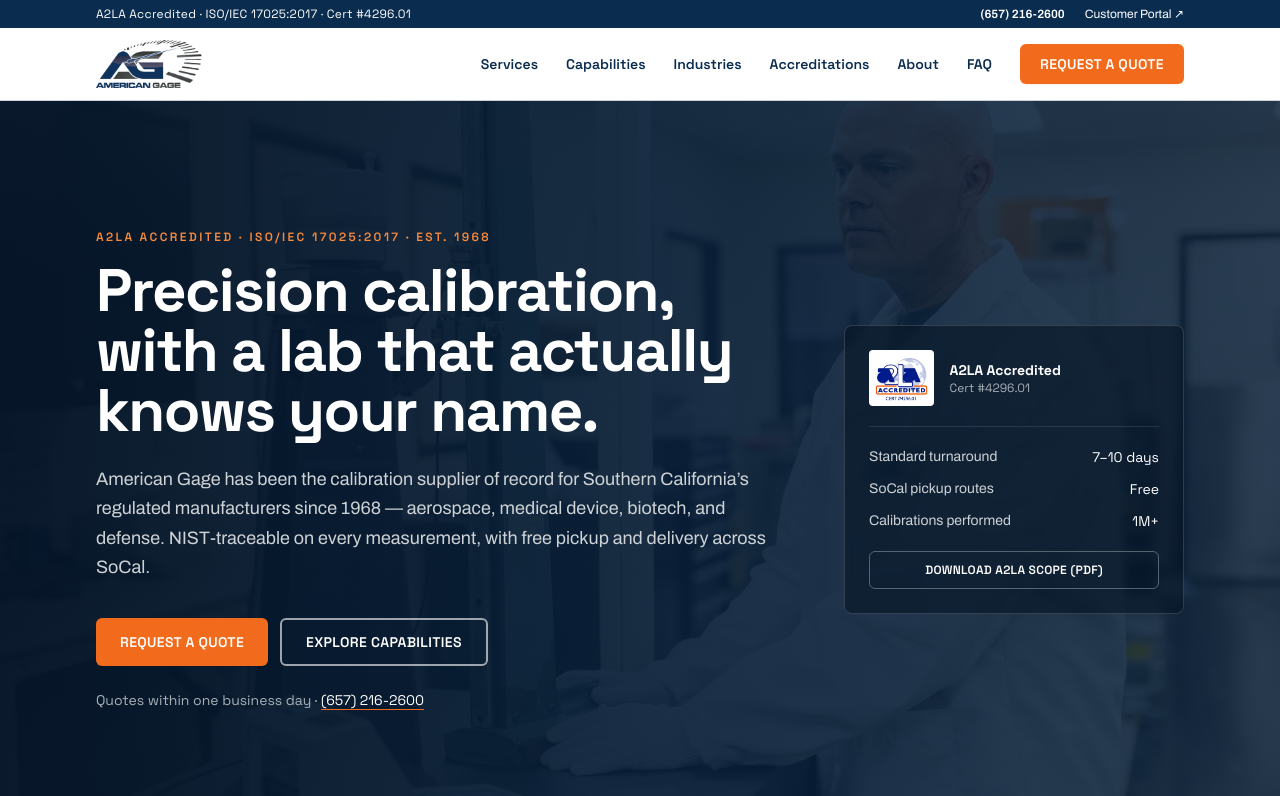
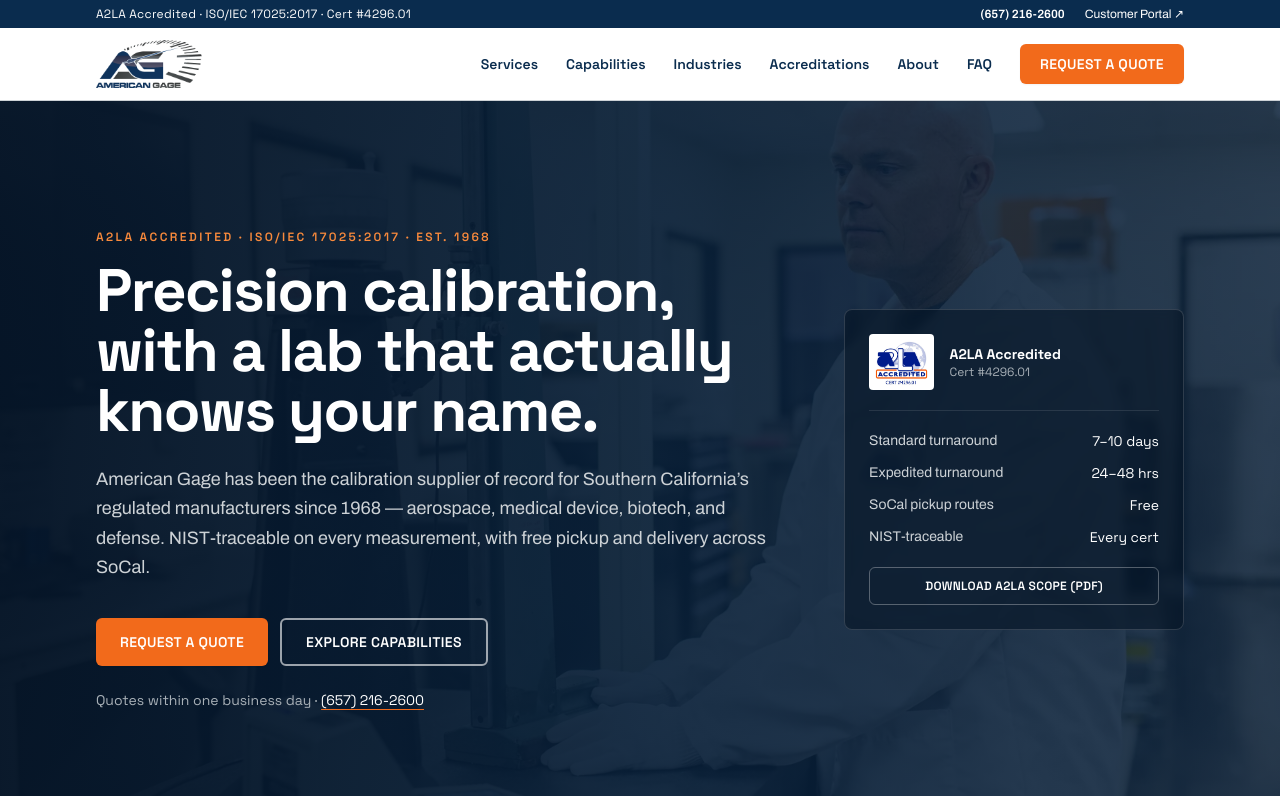
Before and after one commit to surgeadmin1/american-gage, a Next.js app: page / in a window 1280 px wide. Shown: the top 796 px of the page. Built offline with nearby package versions, Linux system fonts and the light colour scheme.

Commit message:
Remove calibrations-volume statistic site-wide; reword supporting copy

```diff
--- a/app/about/page.tsx
+++ b/app/about/page.tsx
@@ -10,7 +10,7 @@
 export const metadata: Metadata = {
   title: 'About Us — A Calibration Lab Serving SoCal Since 1968',
   description:
-    'American Gage has calibrated for Southern California manufacturers since 1968. 8,000 sq ft of discipline-specific labs in Placentia, CA — over one million calibrations performed.',
+    'American Gage has calibrated for Southern California manufacturers since 1968 — 8,000 sq ft of discipline-specific, ISO/IEC 17025:2017 accredited labs in Placentia, CA.',
   alternates: { canonical: '/about' },
 };
 
@@ -40,7 +40,7 @@
       <PageHero
         eyebrow={`Est. ${site.founded}`}
         title="Fifty-plus years of getting the measurement right."
-        lead="American Gage started with gage blocks and aerospace machine shops. Over one million calibrations later, the mission hasn't changed: measurements your auditors trust, from people who know your name."
+        lead="American Gage started with gage blocks and aerospace machine shops. More than half a century later, the mission hasn't changed: measurements your auditors trust, from people who know your name."
       />
 
       <div className="container-site grid gap-6 pb-16 sm:grid-cols-2 lg:gap-8">
@@ -97,7 +97,7 @@
           </h2>
           <p className="mt-5 leading-relaxed text-steel-700">
             Our team brings over 30 years of experience in metrology and process
-            calibration, performing thousands of calibrations each month. Because we're a
+            calibration across every measurement discipline. Because we're a
             single lab — not a national network — our technicians build real familiarity
             with each customer's equipment, tolerances, and audit calendar. That's the
             difference between a calibration vendor and a calibration partner: we help
--- a/app/page.tsx
+++ b/app/page.tsx
@@ -122,12 +122,16 @@
                   <span className="font-mono text-white">7–10 days</span>
                 </li>
                 <li className="flex justify-between gap-3">
+                  <span>Expedited turnaround</span>
+                  <span className="font-mono text-white">24–48 hrs</span>
+                </li>
+                <li className="flex justify-between gap-3">
                   <span>SoCal pickup routes</span>
                   <span className="font-mono text-white">Free</span>
                 </li>
                 <li className="flex justify-between gap-3">
-                  <span>Calibrations performed</span>
-                  <span className="font-mono text-white">1M+</span>
+                  <span>NIST-traceable</span>
+                  <span className="font-mono text-white">Every cert</span>
                 </li>
               </ul>
               <a
@@ -283,9 +287,9 @@
           <p className="mt-4 leading-relaxed text-steel-600">
             The national calibration chains process enormous volume — which means your
             instruments are one barcode among thousands. We hold the same A2LA ISO/IEC
-            17025:2017 accreditation they do, but with over a million calibrations performed
-            from one Placentia lab, we deliver something they structurally can’t: a team that
-            goes deep on every client’s program.
+            17025:2017 accreditation they do, but from one Placentia lab we deliver
+            something they structurally can’t: a team that goes deep on every client’s
+            program.
           </p>
           <dl className="mt-8 space-y-6">
             {differentiators.map((d) => (
--- a/components/StatsBand.tsx
+++ b/components/StatsBand.tsx
@@ -1,6 +1,6 @@
 const stats = [
   { value: 'Since 1968', label: 'Serving SoCal manufacturers' },
-  { value: '1,000,000+', label: 'Calibrations performed' },
+  { value: 'A2LA', label: 'ISO/IEC 17025:2017 accredited' },
   { value: '8,000 sq ft', label: 'Climate-controlled labs' },
   { value: '7–10 days', label: 'Standard turnaround' },
 ];
```
